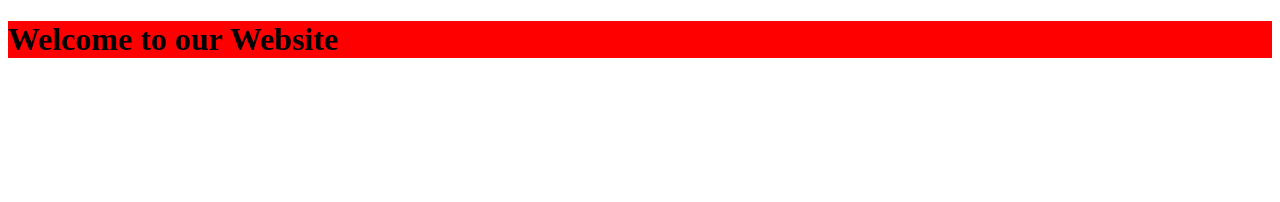
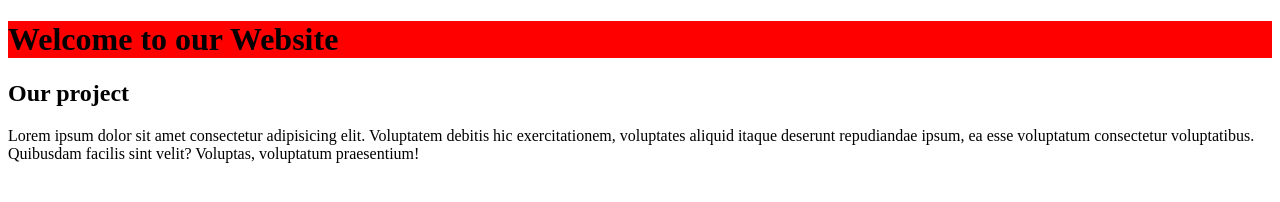
Before and after one commit to Worldchemp1/Git.New2025, a plain HTML site: page index.html in a window 1280 px wide. Drawn offline with Linux system fonts and the light colour scheme.

Commit message:
I added New tag

```diff
--- a/index.html
+++ b/index.html
@@ -3,12 +3,24 @@
   <head>
     <meta charset="UTF-8" />
     <meta name="viewport" content="width=device-width, initial-scale=1.0" />
-    <link rel="stylesheet" href="main.css">
-    <title>Cafe</title>
+    <link rel="stylesheet" href="main.css" />
+    <title>Git</title>
   </head>
   <body>
     <header>
       <h1>Welcome to our Website</h1>
     </header>
+
+    <main>
+      <div class="container">
+        <h2>Our project</h2>
+        <p>
+          Lorem ipsum dolor sit amet consectetur adipisicing elit. Voluptatem
+          debitis hic exercitationem, voluptates aliquid itaque deserunt
+          repudiandae ipsum, ea esse voluptatum consectetur voluptatibus.
+          Quibusdam facilis sint velit? Voluptas, voluptatum praesentium!
+        </p>
+      </div>
+    </main>
   </body>
 </html>
```
